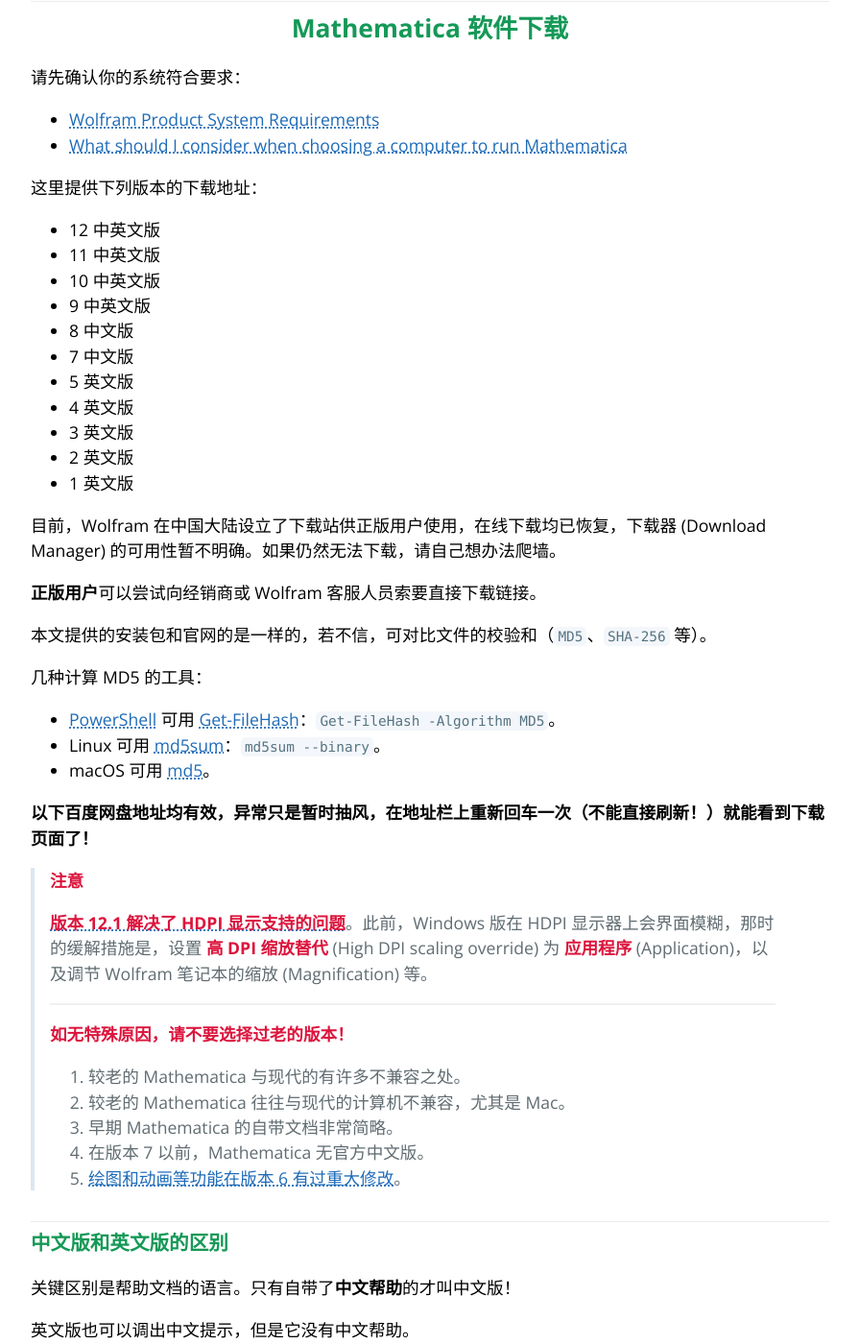
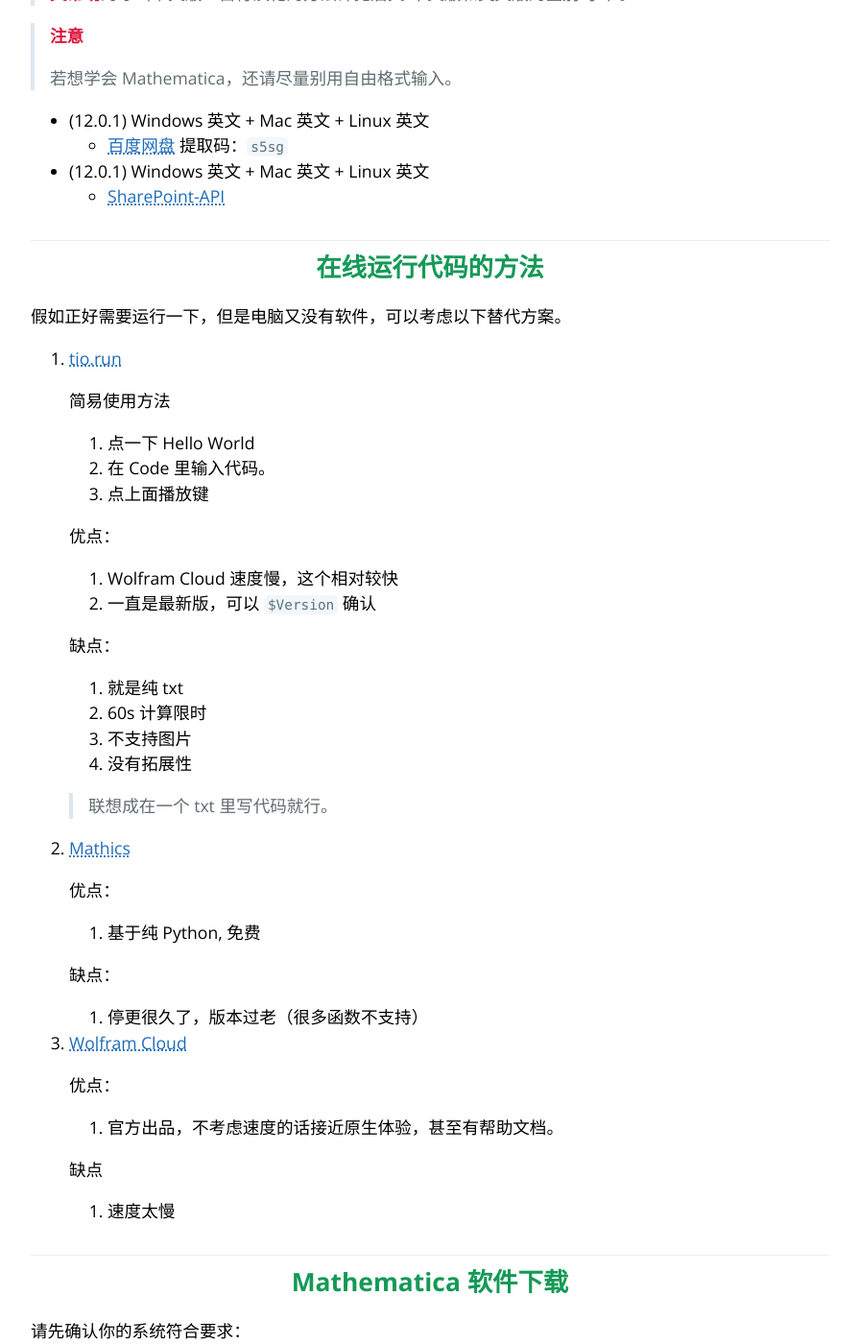
Before and after one commit to TieBaMma/InstallTutorial, a Jekyll site: the page built from index.md, in a window 1280 px wide and 1400 px high, scrolled down 3055 px. Shown: the whole window at 96% size, without its empty margins (192-1087 px from the left). Built offline with Jekyll 4.4.1, drawn with Linux system fonts in a browser that asks for light colours; some of the changed text lies outside the part shown.

Commit message:
Update index.md

```diff
--- a/index.md
+++ b/index.md
@@ -14,6 +14,18 @@
 购买方法的一些介绍： <http://tieba.baidu.com/p/2570976088>
 
 此外，通过代理商购买也是一个可行渠道，具体商家这里就不提了，请各位善用搜索引擎。
+
+---
+
+如果不想付钱也想用学生版而学校也没买，可以考虑参加 [wolfram 的学生大使项目](https://www.wolfram.com/company/careers/ambassador/index.html.zh?footer=lang)。
+
+可以获得的：wolfram 系列产品全解锁。（Wolfram One，Wolfram Alpha Pro）
+
+需要做的：
+
+1. 准备一份简单的简历。
+2. 会有个面试，是中文面试。
+3. 每个月填表汇报做了什么。比如写文章，录教程。
 
 ---
 
@@ -95,6 +107,52 @@
 
 * (12.0.1) Windows 英文 + Mac 英文 + Linux 英文
   * [SharePoint-API](https://mmamirror.herokuapp.com/WolframAlpha%20Notebook/12.0.1.0/)
+
+## 在线运行代码的方法
+
+假如正好需要运行一下，但是电脑又没有软件，可以考虑以下替代方案。
+
+1. [tio.run](https://tio.run/#mathematica)
+
+    简易使用方法
+
+    1. 点一下 Hello World
+    2. 在 Code 里输入代码。
+    3. 点上面播放键
+
+    优点：
+
+    1. Wolfram Cloud 速度慢，这个相对较快
+    2. 一直是最新版，可以 `$Version` 确认
+
+    缺点：
+
+    1. 就是纯 txt
+    2. 60s 计算限时
+    3. 不支持图片
+    4. 没有拓展性
+
+    > 联想成在一个 txt 里写代码就行。
+
+2. [Mathics](https://mathics.github.io/)
+
+    优点：
+
+    1. 基于纯 Python, 免费
+
+    缺点：
+
+    1. 停更很久了，版本过老（很多函数不支持）
+
+3. [Wolfram Cloud](https://www.wolframcloud.com/)
+
+    优点：
+
+    1. 官方出品，不考虑速度的话接近原生体验，甚至有帮助文档。
+
+    缺点
+
+    1. 速度太慢
 
 ## Mathematica 软件下载
 
```
